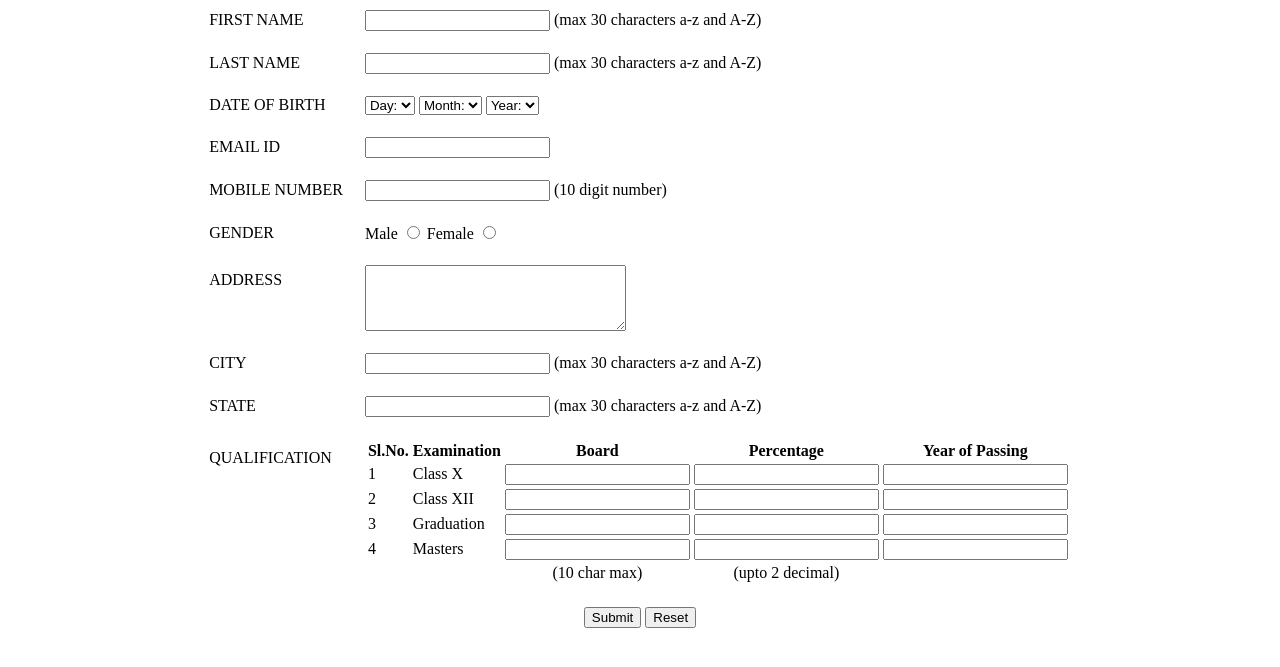
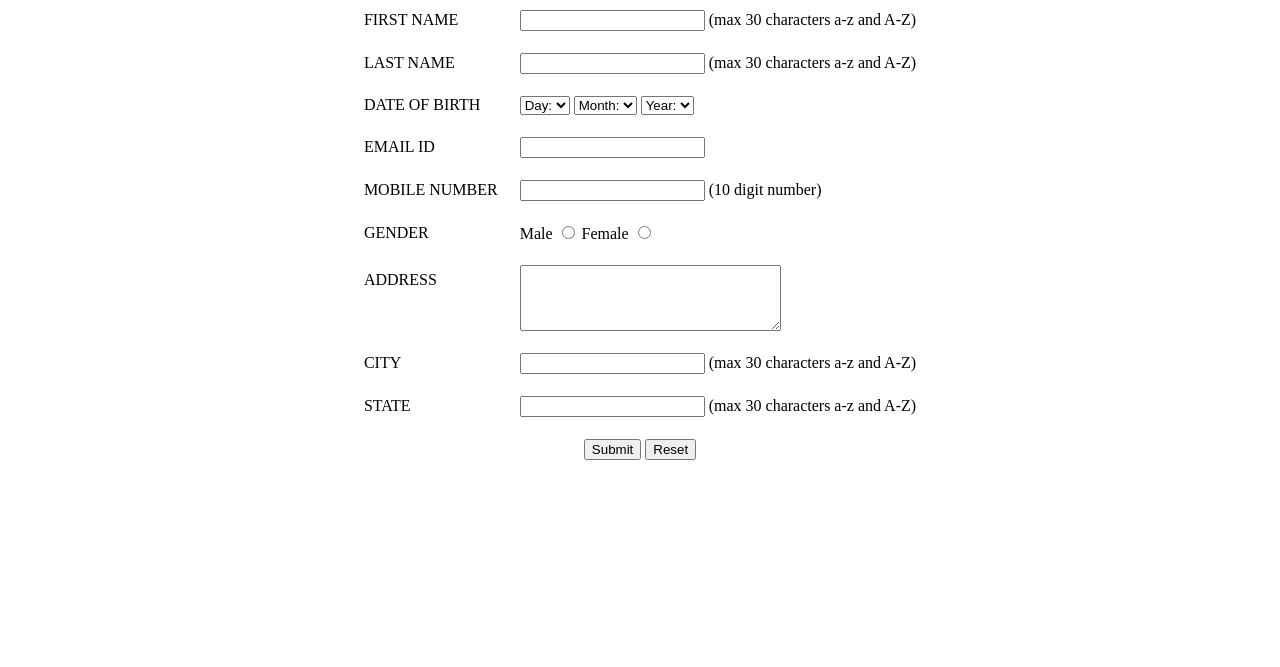
Before and after one commit to abhijeet181995/Payment, a plain HTML site: page docs/index.html in a window 1280 px wide. Shown: the part 51-718 px from the top of the page. Drawn offline with Linux system fonts and the light colour scheme.

Commit message:
Update index.html

```diff
--- a/docs/index.html
+++ b/docs/index.html
@@ -175,63 +175,6 @@ Female <input type="radio" name="Gender" value="Female" />
 </tr>
 
 
-<!----- Qualification---------------------------------------------------------->
-<tr>
-<td>QUALIFICATION <br /><br /><br /><br /><br /><br /><br /></td>
-
-<td>
-<table>
-
-<tr>
-<td align="center"><b>Sl.No.</b></td>
-<td align="center"><b>Examination</b></td>
-<td align="center"><b>Board</b></td>
-<td align="center"><b>Percentage</b></td>
-<td align="center"><b>Year of Passing</b></td>
-</tr>
-
-<tr>
-<td>1</td>
-<td>Class X</td>
-<td><input type="text" name="ClassX_Board" maxlength="30" /></td>
-<td><input type="text" name="ClassX_Percentage" maxlength="30" /></td>
-<td><input type="text" name="ClassX_YrOfPassing" maxlength="30" /></td>
-</tr>
-
-<tr>
-<td>2</td>
-<td>Class XII</td>
-<td><input type="text" name="ClassXII_Board" maxlength="30" /></td>
-<td><input type="text" name="ClassXII_Percentage" maxlength="30" /></td>
-<td><input type="text" name="ClassXII_YrOfPassing" maxlength="30" /></td>
-</tr>
-
-<tr>
-<td>3</td>
-<td>Graduation</td>
-<td><input type="text" name="Graduation_Board" maxlength="30" /></td>
-<td><input type="text" name="Graduation_Percentage" maxlength="30" /></td>
-<td><input type="text" name="Graduation_YrOfPassing" maxlength="30" /></td>
-</tr>
-
-<tr>
-<td>4</td>
-<td>Masters</td>
-<td><input type="text" name="Masters_Board" maxlength="30" /></td>
-<td><input type="text" name="Masters_Percentage" maxlength="30" /></td>
-<td><input type="text" name="Masters_YrOfPassing" maxlength="30" /></td>
-</tr>
-
-<tr>
-<td></td>
-<td></td>
-<td align="center">(10 char max)</td>
-<td align="center">(upto 2 decimal)</td>
-</tr>
-</table>
-
-</td>
-</tr>
 
 
 <!----- Submit and Reset ------------------------------------------------->
```
